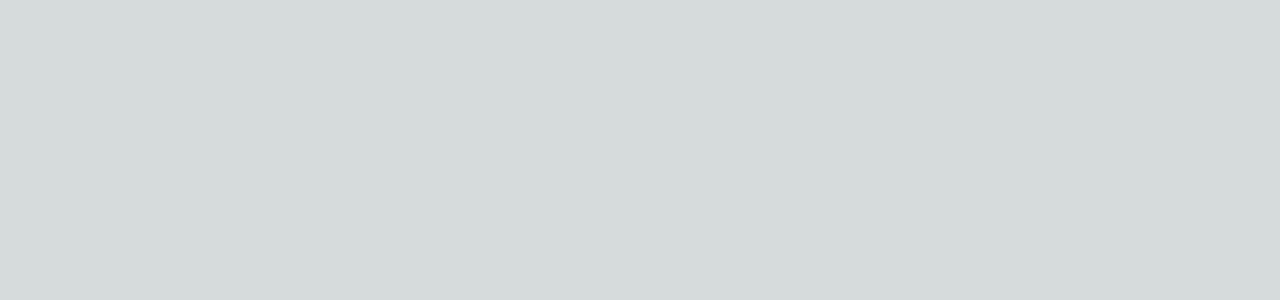
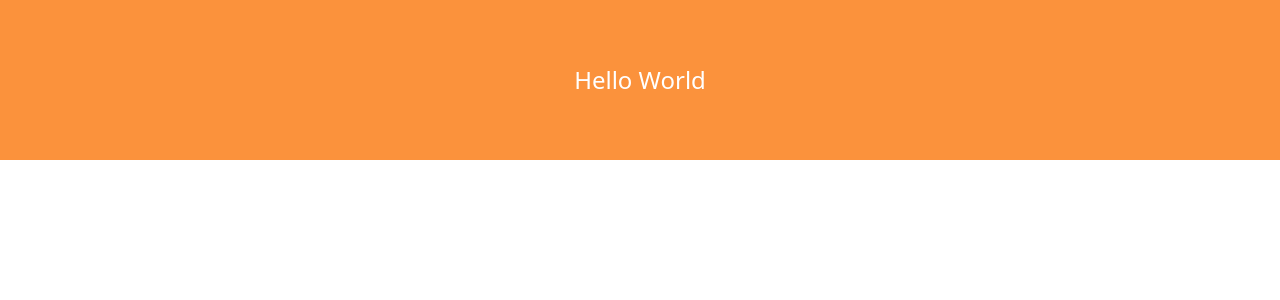
Before and after one commit to TalhaSeven/CRM-frontend, a Next.js app: page / in a window 1280 px wide. Shown: the top 300 px of the page. Built offline with nearby package versions, Linux system fonts and the light colour scheme.

Commit message:
Update home page with "Hello World" heading

```diff
--- a/src/pages/index.tsx
+++ b/src/pages/index.tsx
@@ -1,8 +1,11 @@
-import Image from "next/image";
 import { Inter } from "next/font/google";
 
 const inter = Inter({ subsets: ["latin"] });
 
 export default function Home() {
-  return <></>;
+  return (
+    <>
+      <h1 className="text-center text-2xl text-white bg-orange-400 flex justify-center items-center h-40">Hello World</h1>
+    </>
+  );
 }
--- a/src/styles/globals.css
+++ b/src/styles/globals.css
@@ -1,27 +1,3 @@
 @tailwind base;
 @tailwind components;
 @tailwind utilities;
-
-:root {
-  --foreground-rgb: 0, 0, 0;
-  --background-start-rgb: 214, 219, 220;
-  --background-end-rgb: 255, 255, 255;
-}
-
-@media (prefers-color-scheme: dark) {
-  :root {
-    --foreground-rgb: 255, 255, 255;
-    --background-start-rgb: 0, 0, 0;
-    --background-end-rgb: 0, 0, 0;
-  }
-}
-
-body {
-  color: rgb(var(--foreground-rgb));
-  background: linear-gradient(
-      to bottom,
-      transparent,
-      rgb(var(--background-end-rgb))
-    )
-    rgb(var(--background-start-rgb));
-}
```
